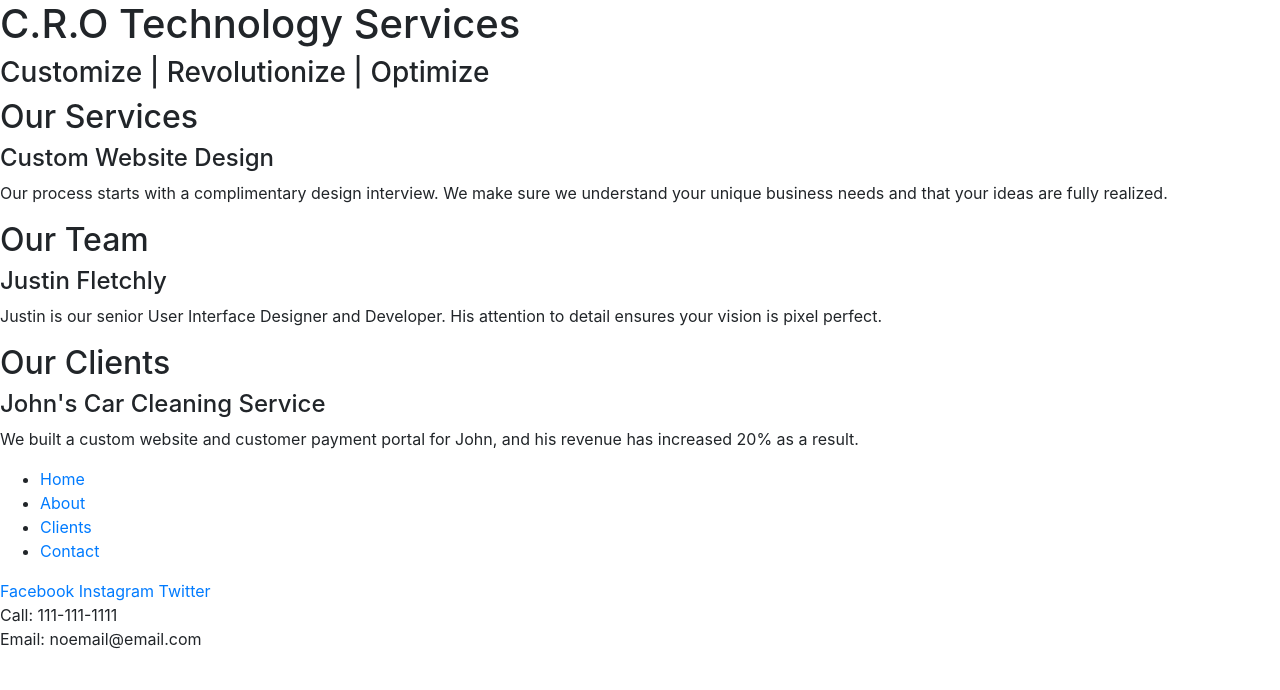
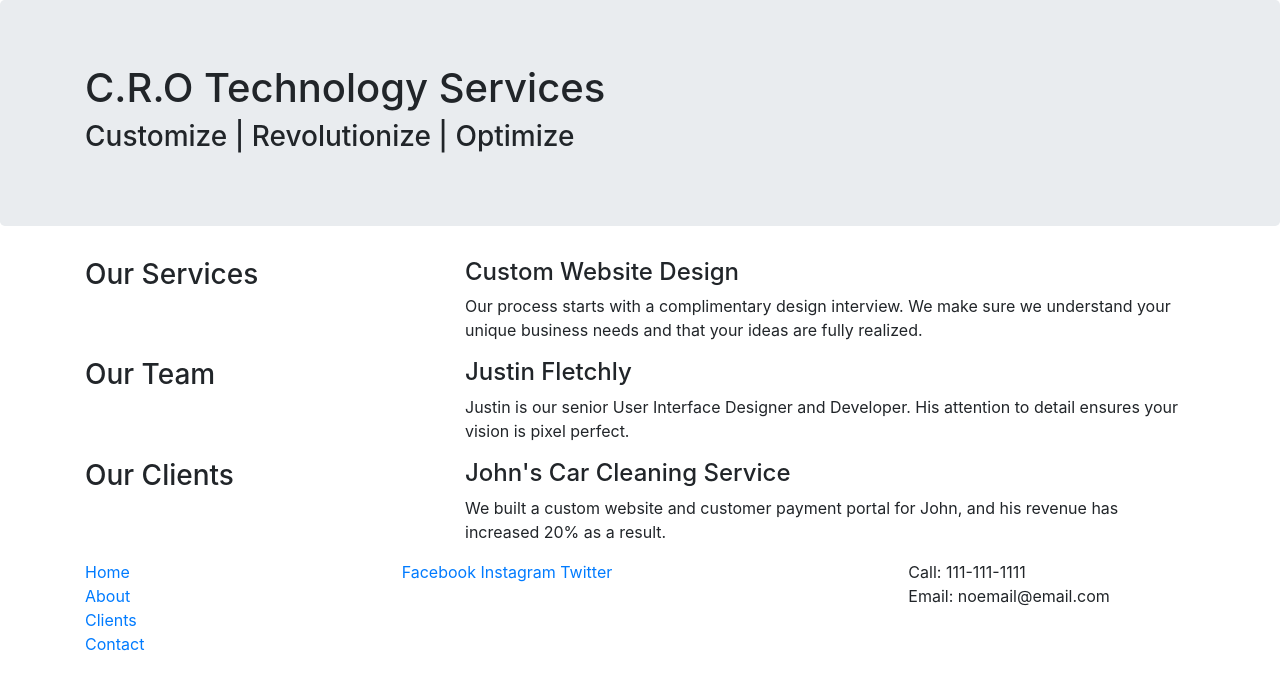
Before and after one commit to croberembt/portfolio-bootstrap-website, a website: page index.html in a window 1280 px wide. Drawn offline with nearby package versions, Linux system fonts and the light colour scheme.

Commit message:
added bootstrap grid, jumbotron

```diff
--- a/index.html
+++ b/index.html
@@ -11,35 +11,54 @@
 
 <body>
 
-    <header>
-        <div>
+    <header class='jumbotron'>
+        <div class='container'>
+            <div class='row'>
+                <div class='col'>
                     <h1>C.R.O Technology Services</h1>
                     <h3>Customize | Revolutionize | Optimize</h3>
                 </div>
+            </div>
+        </div>
     </header>
 
-    <div>
-        <h2> Our Services </h2>
+    <div class='container'>
+        <div class='row'>
+            <div class='col-md-4'> <!-- takes up 4/12 of bootstrap grid on medium and up viewports -->
+                <h3> Our Services </h3>
+            </div>
+            <div class='col'>
                 <h4> Custom Website Design </h4>
                 <p> Our process starts with a complimentary design interview. We make sure we understand your unique business needs and that your ideas are fully realized. </p>
             </div>
+        </div>
 
-    <div>
-        <h2> Our Team </h2>
+        <div class='row'>
+            <div class='col-md-4'> <!-- takes up 4/12 of bootstrap grid on medium and up viewports -->
+                <h3> Our Team </h3>
+            </div>
+            <div class='col'>
                 <h4> Justin Fletchly </h4>
                 <p>Justin is our senior User Interface Designer and Developer. His attention to detail ensures your vision is pixel perfect.</p>
             </div>
+        </div>
 
-    <div>
-        <h2> Our Clients </h2>
+        <div class='row'>
+            <div class='col-md-4'> <!-- takes up 4/12 of bootstrap grid on medium and up viewports -->
+                <h3> Our Clients </h3>
+            </div>
+            <div class='col'>
                 <h4> John's Car Cleaning Service </h4>
                 <p> We built a custom website and customer payment portal for John, and his revenue has increased 20% as a result. </p>
             </div>
+        </div>
+    </div>
 
     <footer>
-
-        <div>
-            <ul>
+        <div class='container'>
+            <div class='row'>
+                <div class='col-6 col-md'>
+                    <ul class='list-unstyled'>
                         <li>
                             <a href='#'> Home </a>
                         </li>
@@ -55,17 +74,18 @@
                     </ul>
                 </div>
 
-        <div>
+                <div class='col-6 col-md'>
                     <a href='http://facebook.com'> Facebook </a>
                     <a href='http://instagram.com'> Instagram </a>
                     <a href='http://twitter.com'> Twitter </a>
                 </div>
 
-        <div>
+                <div class='col col-md offset-2'>
                     Call: 111-111-1111 <br />
                     Email: noemail@email.com
                 </div>
-
+            </div>
+        </div>
     </footer>
 
     <script src='node_modules/jquery/dist/jquery.slim.min.js'></script>
```
Lines whose indentation alone changed are shown as unchanged.
